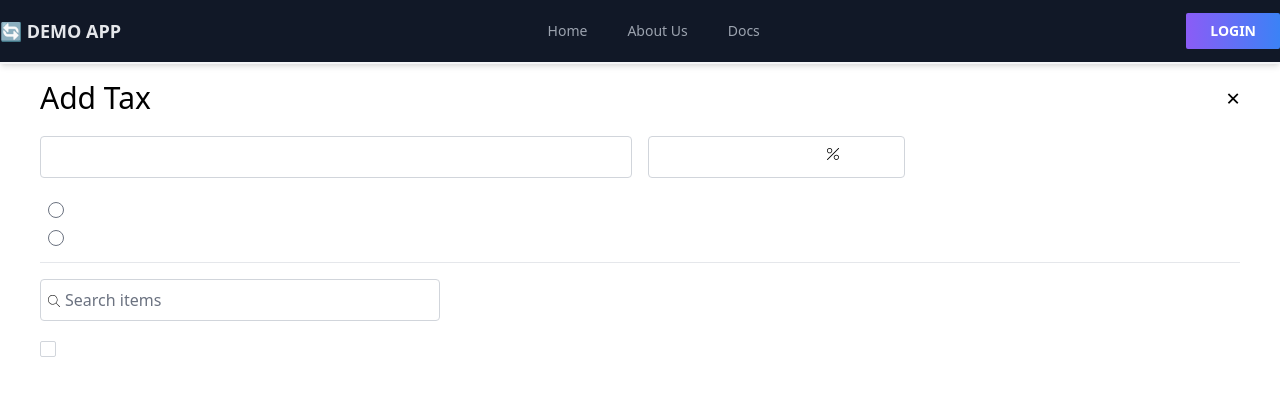
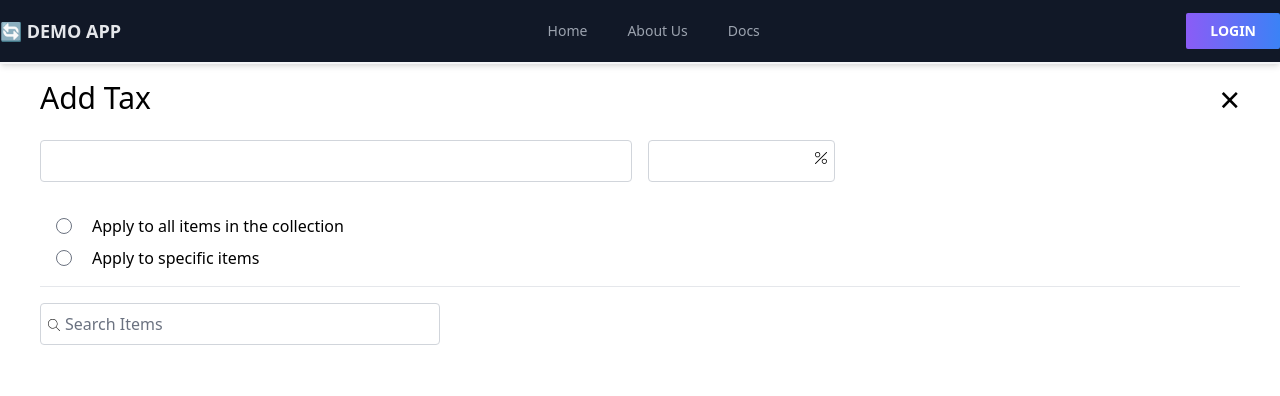
Before and after one commit to nytro04/react-test, a React (Vite) app: page / in a window 1280 px wide. Shown: the top 396 px of the page. Built offline with nearby package versions, Linux system fonts and the light colour scheme.

Commit message:
feat: add new tax component with formik

```diff
--- a/package.json
+++ b/package.json
@@ -5,12 +5,14 @@
 		"dev": "vite",
 		"build": "vite build",
 		"serve": "vite preview",
-    "svg": "svgr -d src/components/svgs src/assets/svgs"
+		"svg": "svgr -d src/components/svgs src/assets/svgs"
 	},
 	"dependencies": {
+		"formik": "^2.2.9",
 		"react": "^17.0.0",
 		"react-dom": "^17.0.0",
-		"react-router-dom": "^5.3.0"
+		"react-router-dom": "^5.3.0",
+		"yup": "^0.32.9"
 	},
 	"devDependencies": {
 		"@svgr/cli": "^5.5.0",
--- a/src/AddTax.jsx
+++ /dev/null
@@ -1,72 +0,0 @@
-import React from 'react'
-import { Percentage, Search } from './components/svgs'
-// import { FiSearch } from 'react-icons/lib/fa'
-
-export const Addtax = () => {
-	return (
-		<div>
-			<div className='flex justify-between'>
-				<h2 className='text-3xl '>Add Tax</h2>
-				<button className='text-2xl'>&times;</button>
-			</div>
-			<div className='grid grid-cols-6 gap-4 mt-5 '>
-				<input
-					type='text'
-					name='tax'
-					id='tax'
-					className='col-span-3 px-3 border border-gray-300 rounded'
-				/>
-				<div className='relative'>
-					<input
-						type='number'
-						name='tax'
-						id='tax'
-						className='col-span-1 px-3 border border-gray-300 rounded'
-					/>
-					<span className=''>
-						<Percentage className='absolute h-3 top-3 -right-1' />
-					</span>
-				</div>
-			</div>
-			<div className='mt-6 ml-2'>
-				<input
-					type='radio'
-					name='items'
-					id='items'
-					className='block mb-3 text-yellow-500 bg-orange-600 rounded-full focus:ring-0'
-				/>
-				<input
-					type='radio'
-					name='items'
-					id='items'
-					className='block mb-3 text-yellow-500 bg-orange-600 rounded-full focus:ring-0'
-				/>
-			</div>
-
-			<hr className='my-4' />
-			<div className=''>
-				<div className='relative'>
-					<input
-						type='text'
-						name='tax'
-						id='tax'
-						placeholder='Search items'
-						className='w-1/3 col-span-3 px-3 pl-6 border border-gray-300 rounded'
-					/>
-					<span className=''>
-						<Search className='absolute h-3 top-4 left-2 ' />
-					</span>
-				</div>
-
-				<div className='mt-5'></div>
-
-				<input
-					type='checkbox'
-					name='items'
-					id='items'
-					className='block text-blue-700 border border-gray-300 rounded-sm focus:ring-0'
-				/>
-			</div>
-		</div>
-	)
-}
--- /dev/null
+++ b/src/components/Tax/AddTax.jsx
@@ -0,0 +1,88 @@
+import React from 'react'
+import { TextField } from '../form/TextField'
+import { Percentage, Search } from '../svgs'
+import * as Yup from 'yup'
+import { Formik } from 'formik'
+// import { FiSearch } from 'react-icons/lib/fa'
+
+export const Addtax = () => {
+	const validate = Yup.object({
+		name: Yup.string()
+			.required('Name field is required')
+			.min(3, 'Name must be at least 3 characters'),
+		rate: Yup.number().required('Rate field is required'),
+	})
+	return (
+		<Formik
+			initialValues={{
+				name: '',
+				rate: '',
+			}}
+			validationSchema={validate}
+			onSubmit={(values) => {
+				console.log(values)
+			}}
+		>
+			{(formik) => (
+				<div>
+					<div className='flex justify-between'>
+						<h2 className='text-3xl '>Add Tax</h2>
+						<button className='text-4xl'>&times;</button>
+					</div>
+					<div className='grid grid-cols-6 gap-4 mt-5 '>
+						<div className='w-full col-span-3'>
+							<TextField type='text' name='name' id='name' />
+						</div>
+						<div className='relative col-span-1'>
+							<TextField type='text' name='name' id='name' />
+							<span className=''>
+								<Percentage className='absolute h-3 right-2 top-3' />
+							</span>
+						</div>
+					</div>
+					<div className='mt-6 ml-2'>
+						<div className='mt-6 ml-2'>
+							<div className='flex items-center mb-2'>
+								<input
+									type='radio'
+									name='items'
+									id='items'
+									className='mr-5 text-yellow-500 bg-orange-600 rounded-full focus:ring-0'
+								/>
+								<label htmlFor='items'>
+									Apply to all items in the collection
+								</label>
+							</div>
+
+							<div className='flex items-center'>
+								<input
+									type='radio'
+									name='items'
+									id='items'
+									className='mr-5 text-yellow-500 bg-orange-600 rounded-full focus:ring-0'
+								/>
+								<label htmlFor='items'>Apply to specific items</label>
+							</div>
+						</div>
+					</div>
+
+					<hr className='my-4' />
+
+					<div className=''>
+						<div className='relative w-1/3'>
+							<TextField
+								type='text'
+								name='search'
+								id='search'
+								placeholder='Search Items'
+							/>
+							<span className=''>
+								<Search className='absolute h-3 top-4 left-2 ' />
+							</span>
+						</div>
+					</div>
+				</div>
+			)}
+		</Formik>
+	)
+}
--- /dev/null
+++ b/src/components/form/TextField.jsx
@@ -0,0 +1,23 @@
+import React from 'react'
+import { ErrorMessage, useField } from 'formik'
+
+export const TextField = ({ label, ...props }) => {
+	const [field, meta] = useField(props)
+	return (
+		<div className='mb-2'>
+			<input
+				className={`px-3 border border-gray-300 rounded w-full pl-6 ${
+					meta.touched && meta.error && 'text-red-500'
+				}`}
+				{...field}
+				{...props}
+				autoComplete='off'
+			/>
+			{/* <ErrorMessage
+				component='div'
+				name={field.name}
+				className='text-red-500'
+			/> */}
+		</div>
+	)
+}
--- a/src/pages/Home.jsx
+++ b/src/pages/Home.jsx
@@ -1,5 +1,5 @@
 import React from 'react'
-import { Addtax } from '../AddTax'
+import { Addtax } from '../components/Tax/AddTax'
 
 function Home() {
 	return (
```
Also changed, not shown: 2 other files (tests, documents, lock files or other folders).
